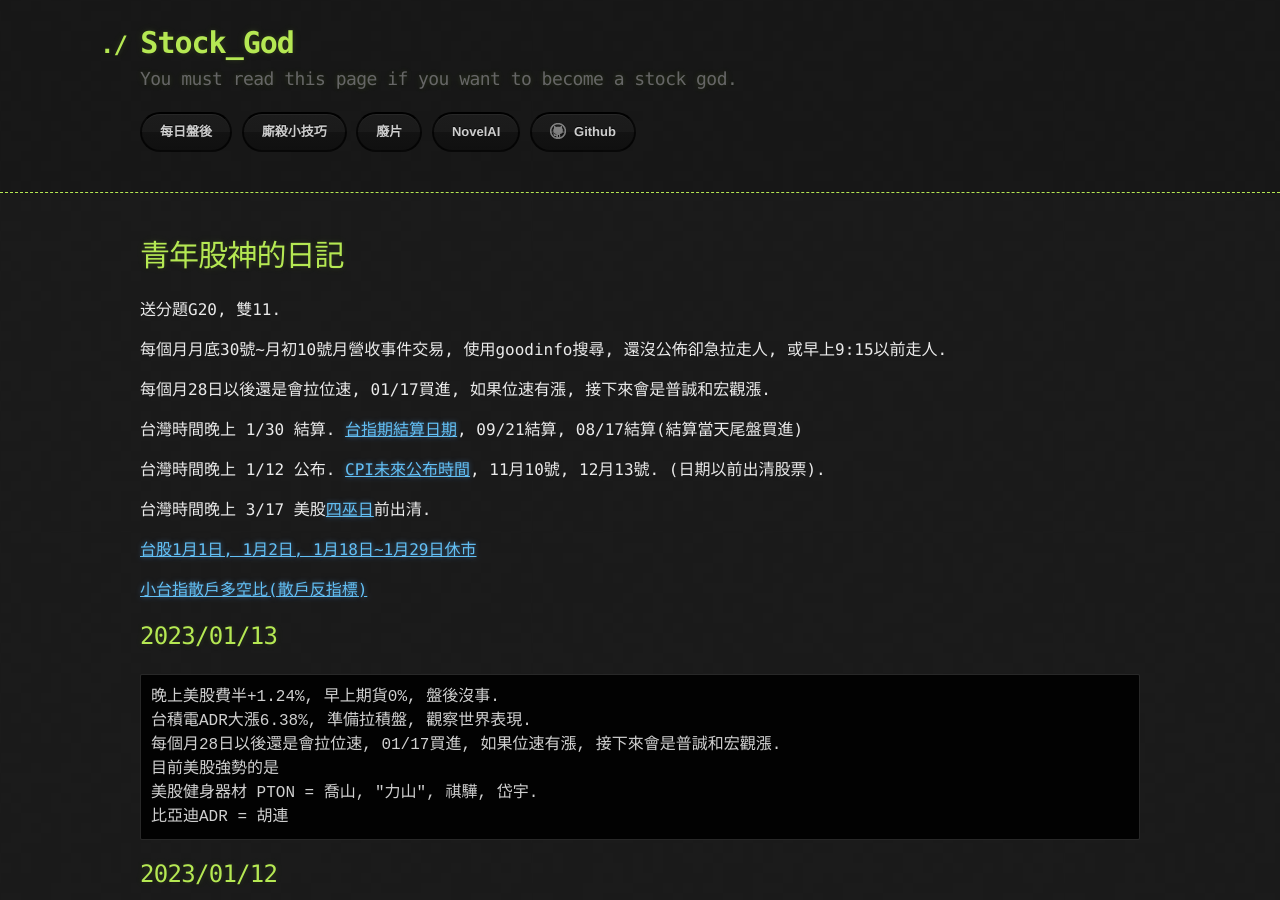
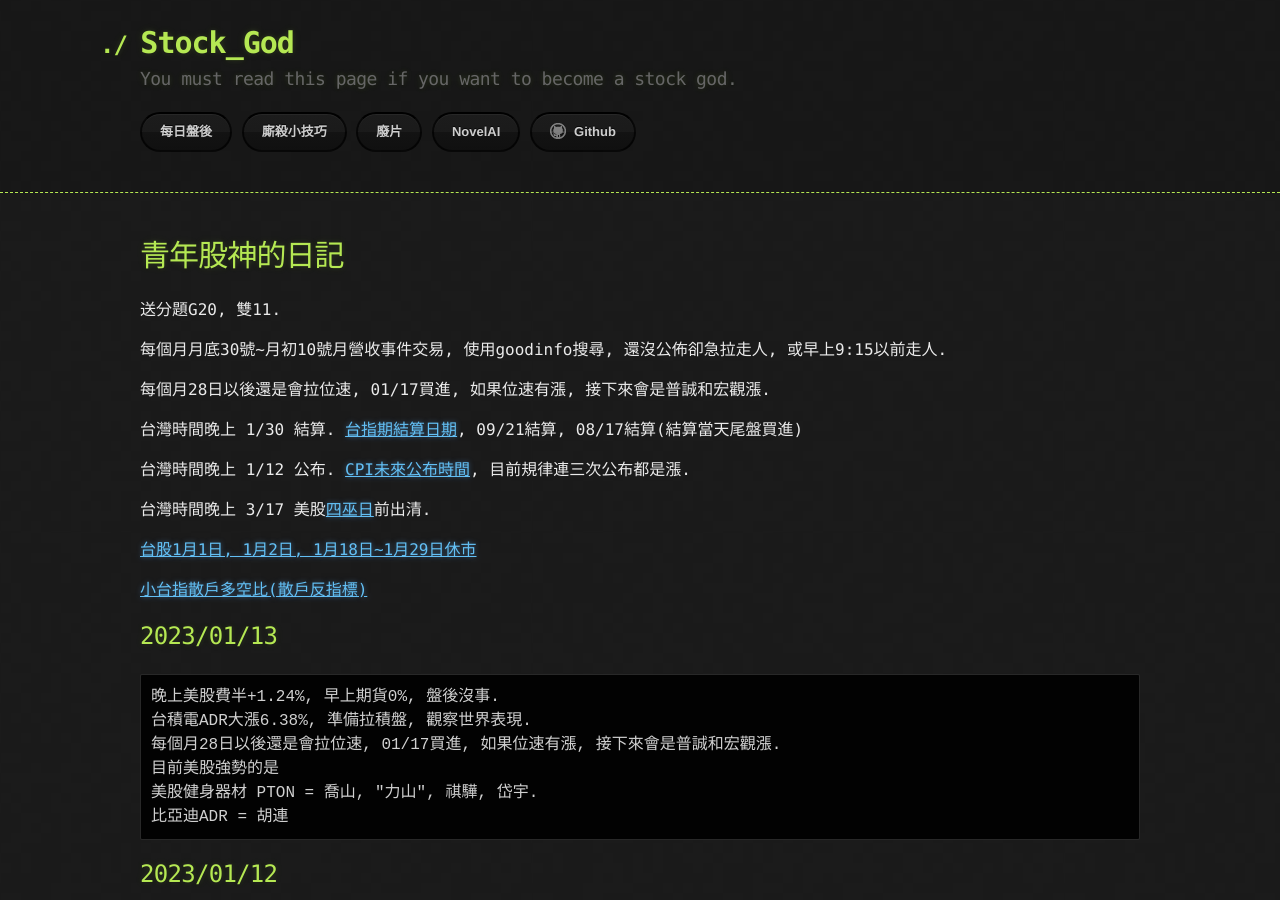
Before and after one commit to lepg5487/Stock_God, a Jekyll site: the page built from index.md, in a window 1280 px wide and 900 px high. Built offline with Jekyll 4.4.1, drawn with Linux system fonts in a browser that asks for light colours; our own code applies the rules of GitHub Pages for plain Markdown files.

Commit message:
Update index.md

```diff
--- a/index.md
+++ b/index.md
@@ -12,7 +12,7 @@ layout: testlayouts
 
 台灣時間晚上 1/30 結算. [台指期結算日期](https://www.taifex.com.tw/file/taifex/CHINESE/4/2023Calendar_cv1.pdf), 09/21結算, 08/17結算(結算當天尾盤買進)
 
-台灣時間晚上 1/12 公布. [CPI未來公布時間](https://hk.investing.com/economic-calendar/cpi-733), 11月10號, 12月13號. (日期以前出清股票).
+台灣時間晚上 1/12 公布. [CPI未來公布時間](https://hk.investing.com/economic-calendar/cpi-733), 目前規律連三次公布都是漲.
 
 台灣時間晚上 3/17 美股[四巫日](https://www.taifex.com.tw/file/taifex/CHINESE/4/2023Calendar_cv1.pdf)前出清.
 
```
